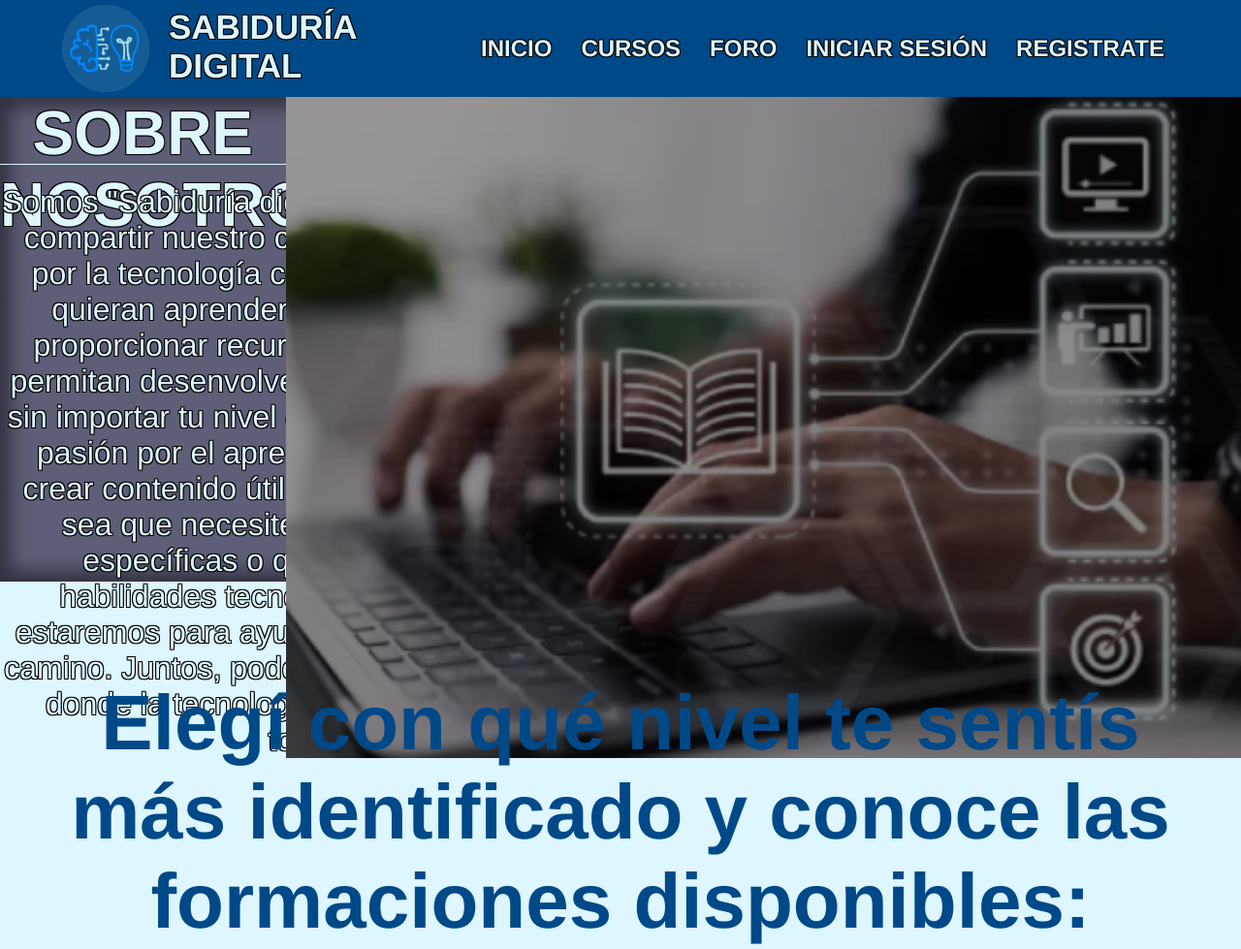
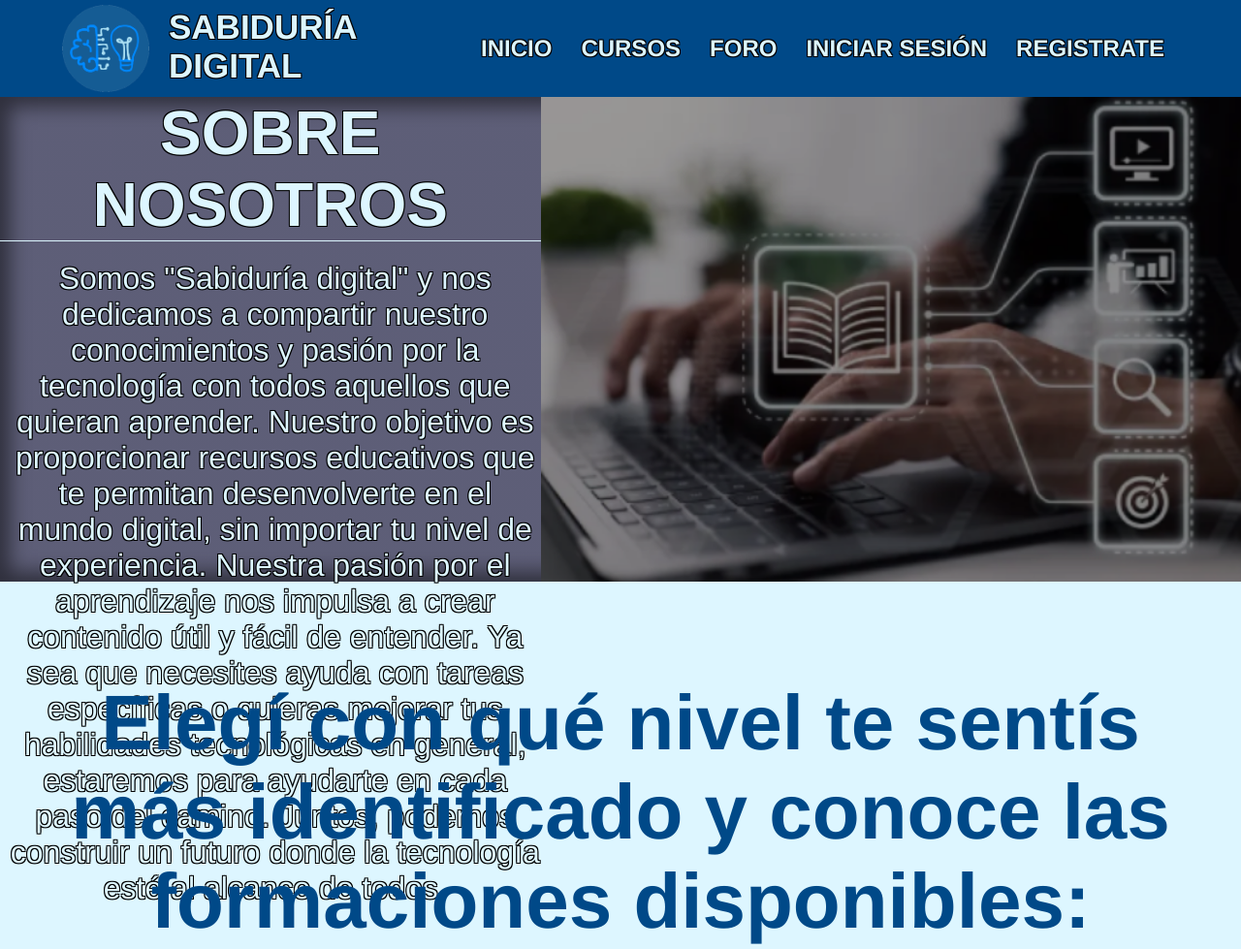
Before and after one commit to leocorrea19/Sabiduria-Digital-web, a website built with Vite: page index.html in a window 1280 px wide. Shown: the top 979 px of the page at 97% size. Built offline with nearby package versions, Linux system fonts and the light colour scheme; files whose address does not match are found by name.

Commit message:
Modifique la seccion 'sobre nosotros' en vez de usar grid utilice flex

```diff
--- a/css/style.css
+++ b/css/style.css
@@ -119,35 +119,30 @@ ul {
 .contenido-info-de-nosotros {
     background-color: #8889ae;
     background-image: linear-gradient(#00000050, #00000050);
-    background-repeat: no-repeat;
-    background-position: right;
-    background-size: contain;
 
-    display: grid;
-    grid-template-columns: repeat(3, 1fr);
-    grid-template-rows: 70px repeat(1, 1fr);
-
+    display: flex;
 
     /* overflow: scroll; */
 
     width: 100%;
     height: 500px;
     margin: auto;
-    /* text-align: center; */
     box-shadow: inset 0px 0px 20px 10px rgba(0,0,0, .5);
 }
 
+.div-titulo-y-texto {
+    display: flex;
+    flex-direction: column;
+
+}
+
 .titulo-sobre-nosotros{
-    /* width: 50%; */
+    width: auto;
     height: auto;
     text-align: center;
     font-size: 4em;
     color: var(--colorBody);
     border-bottom: 1px solid var(--colorBody);
-
-    grid-column-start: 1;
-    grid-column-end: 3;
-    grid-row-start: 1;
 
     text-shadow:
         -1px -1px 0 #000,  /* Contorno en la esquina superior izquierda */
@@ -157,16 +152,13 @@ ul {
 }
 
 .texto-sobre-nosotros {
-    width: 50%;
+    width: auto;
     height: auto;
     text-align: center;
     padding-top: 20px;
+    padding-left: 10px;
     font-size: 2em;
     color: var(--colorBody);
-
-    grid-column-start: 1;
-    grid-column-end: 4;
-    grid-row-start: 2;
 
     text-shadow:
         -1px -1px 0 #000,  /* Contorno en la esquina superior izquierda */
@@ -176,10 +168,6 @@ ul {
 }
 
 .image-sobre-nosotros {
-    grid-column-start: 3;
-    grid-row-start: 1;
-    grid-row-end: 3;
-
     height: 100%;
 }
 
--- a/index.html
+++ b/index.html
@@ -69,14 +69,18 @@
       <!-- SOBRE NOSOTROS -->
       <div class="contenido-info-de-nosotros">
 
+        <div class="div-titulo-y-texto">
           <h2 class="titulo-sobre-nosotros">SOBRE NOSOTROS</h2>
 
           <p class="texto-sobre-nosotros">
             Somos "Sabiduría digital" y nos dedicamos a compartir nuestro conocimientos y pasión por la tecnología con todos aquellos que quieran aprender. Nuestro objetivo es proporcionar recursos educativos que te permitan desenvolverte en el mundo digital, sin importar tu nivel de experiencia.
             Nuestra pasión por el aprendizaje nos impulsa a crear contenido útil y fácil de entender. Ya sea que necesites ayuda con tareas específicas o quieras mejorar tus habilidades tecnológicas en general, estaremos para ayudarte en cada paso del camino. Juntos, podemos construir un futuro donde la tecnología esté al alcance de todos.
           </p>
+        </div>
 
+        <div class="div-image">
           <img src="image/imag-para-info-sobre-nosotros.webp" alt="imagen sobre nosotros" class="image-sobre-nosotros">
+        </div>
 
       </div>
 
```
Lines whose indentation alone changed are shown as unchanged.
